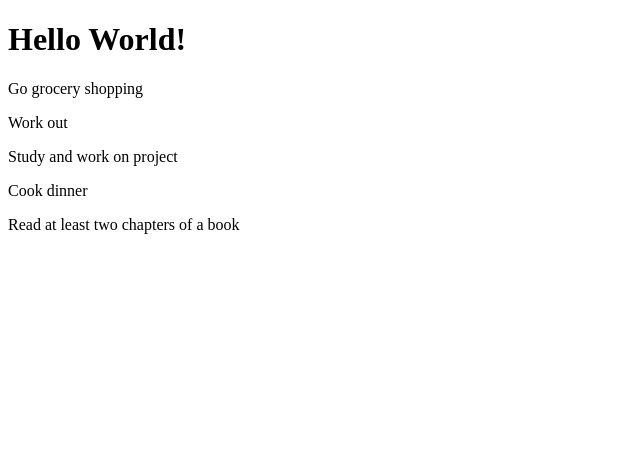
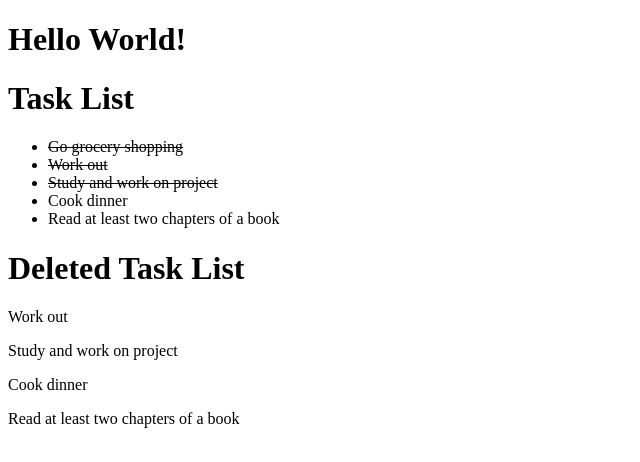
Before and after one commit to maripal/node-capstone-tasks, a website: page public/index.html in a window 1280 px wide. Shown: the whole page, without its empty margins (0-640 px from the left). Drawn offline with nearby package versions, Linux system fonts and the light colour scheme.

Commit message:
added working functions for create, delete and check off tasks and updated html page

```diff
--- a/package.json
+++ b/package.json
@@ -9,7 +9,8 @@
   "author": "",
   "license": "ISC",
   "dependencies": {
-    "express": "^4.16.3"
+    "express": "^4.16.3",
+    "moment": "^2.22.2"
   },
   "devDependencies": {
     "chai": "^4.1.2",
--- a/public/app.js
+++ b/public/app.js
@@ -5,31 +5,36 @@ const MOCK_TASK_DATA = {
             "id" : "0111111",
             "text" : "Go grocery shopping",
             "userId": "103555",
-            "date" : "08-11-18"
+            "date" : "08-11-18",
+            "checkedOff_date" : true
         },
         {
             "id" : "0222222",
             "text" : "Work out",
             "userId": "103555",
-            "date" : "08-11-18"
+            "date" : "08-11-18",
+            "checkedOff_date" : true
         },
         {
             "id" : "0333333",
             "text" : "Study and work on project",
             "userId": "103555",
-            "date" : "08-11-18"
+            "date" : "08-11-18",
+            "checkedOff_date" : true
         },
         {
             "id" : "0444444",
             "text" : "Cook dinner",
             "userId": "103555",
-            "date" : "08-11-18"
+            "date" : "08-11-18",
+            "checkedOff_date" : false
         },
         {
             "id" : "0555555",
             "text" : "Read at least two chapters of a book",
             "userId": "103555",
-            "date" : "08-11-18"
+            "date" : "08-11-18",
+            "checkedOff_date" : false
         }
     ]
 };
@@ -37,7 +42,7 @@ const MOCK_TASK_DATA = {
 // function to get tasks created. This function will change,
 // once the real API is created. Instead of setTimeout, make
 // an AJAX call to actual API.
-function getCreatedTasks(callbackFn) {
+function getTasks(callbackFn) {
     setTimeout(function() {
         callbackFn(MOCK_TASK_DATA)
     }, 100);
@@ -46,14 +51,38 @@ function getCreatedTasks(callbackFn) {
 //function to display tasks. This will not change.
 function displayTasks(data) {
     for (index in data.tasks) {
-        $('.tasksListSection').append(
+        let checkedOffTask;
+        $('ul').append(
+            '<li>' + data.tasks[index].text + '</li>'
+        );
+            // if the task is checked off
+            if (data.tasks[index].checkedOff_date) {
+                $('li').css({'text-decoration': 'line-through'});
+            }
+    };
+
+}
+
+function deleteTask(data) {
+    //let deletedTask = tasks.filter(task => task.id === "0111111");
+    //return deletedTask;
+    //console.log(deletedTask);
+
+    for (index in data.tasks) {
+        if (data.tasks[index].id !== "0111111") {
+        $('.deletedTask').append(
             '<p>' + data.tasks[index].text + '</p>'
         );
+    }
     };
+
 }
 
 function getAndDisplayTasks() {
-    getCreatedTasks(displayTasks);
+    getTasks(displayTasks);
+    getTasks(deleteTask);
+
 }
 
 $(getAndDisplayTasks);
+//$(deleteTask);
--- a/public/index.html
+++ b/public/index.html
@@ -8,6 +8,14 @@
         <h1>Hello World!</h1>
 
         <div class="tasksListSection">
+            <h1>Task List</h1>
+            <ul>
+
+            </ul>
+        </div>
+
+        <div class="deletedTask">
+            <h1>Deleted Task List</h1>
 
         </div>
 
--- a/server.js
+++ b/server.js
@@ -1,6 +1,7 @@
 "use strict";
 
 const express = require('express');
+const moment = require('moment');
 
 const app = express();
 
```
Also changed, not shown: 1 other file.
